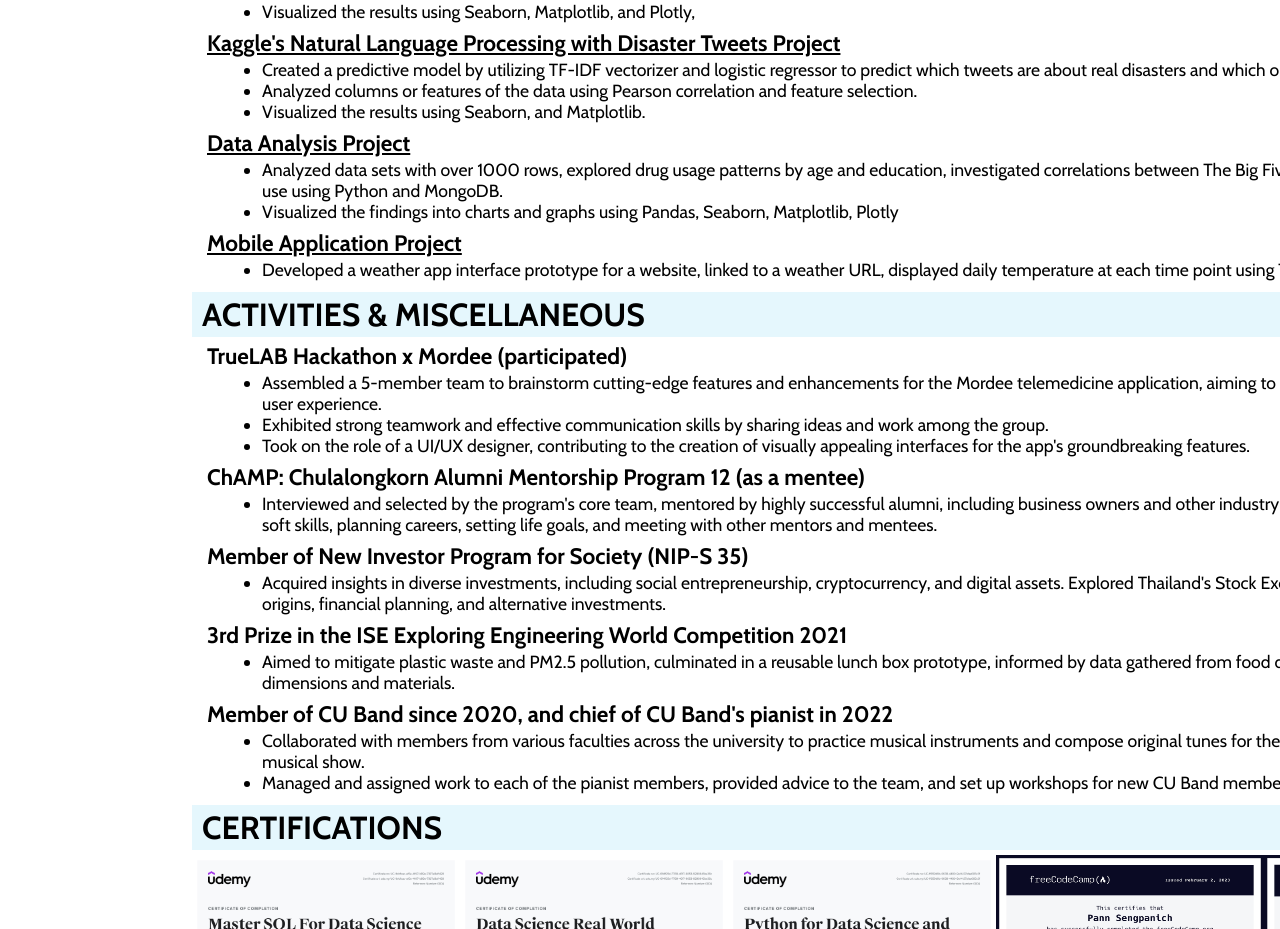
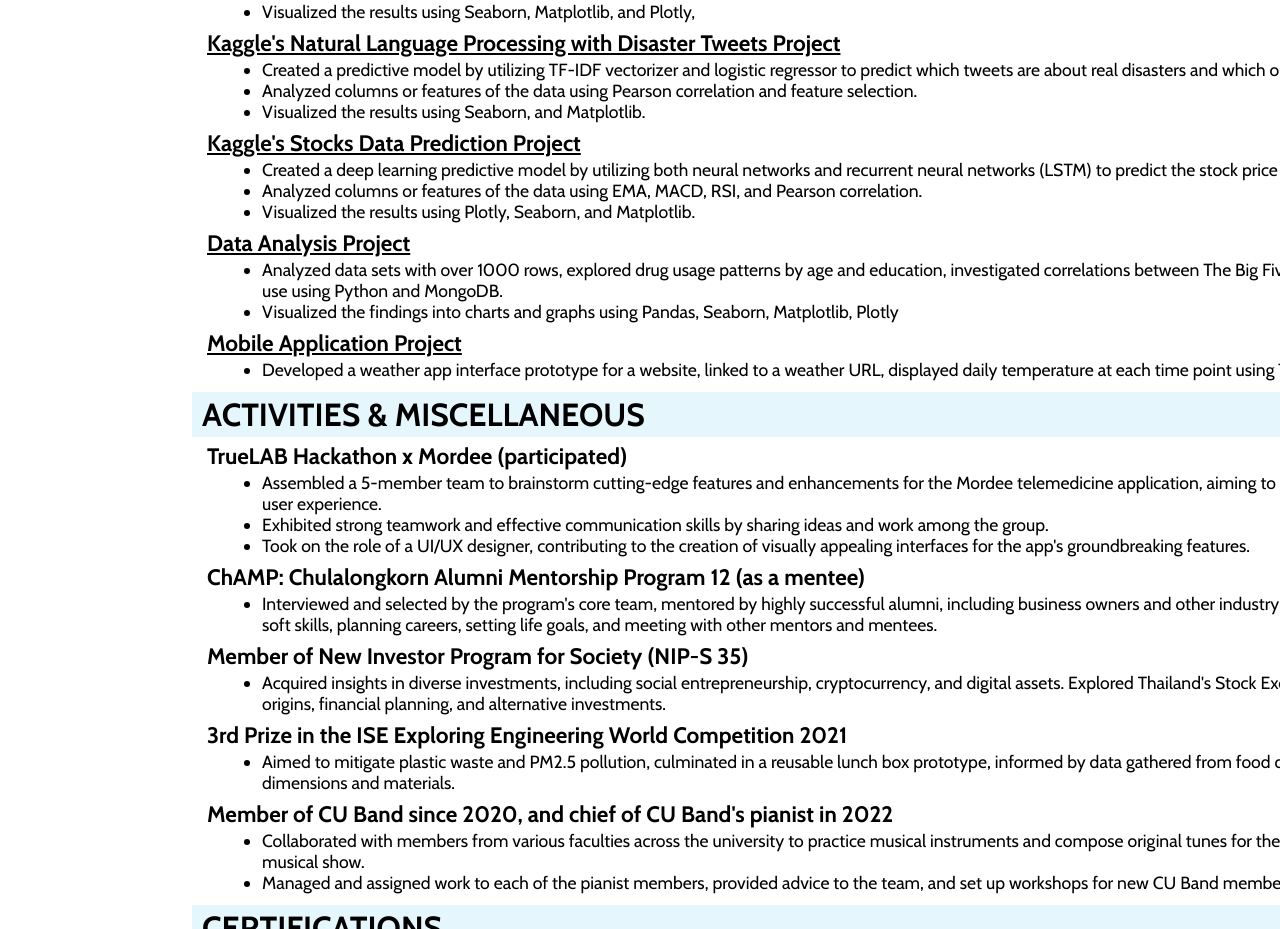
Before and after one commit to PannSengpanich/cv-application, a React (Create React App) app: page / in a window 1280 px wide. Shown: the part 802-1731 px from the top of the page. Built offline with nearby package versions, Linux system fonts and the light colour scheme.

Commit message:
Update data.js

```diff
--- a/src/data.js
+++ b/src/data.js
@@ -91,6 +91,16 @@ export const ProjData = [
     date: "Jan 2024",
   },
   {
+    head: "Kaggle's Stocks Data Prediction Project ",
+    details: [
+      "Created a deep learning predictive model by utilizing both neural networks and recurrent neural networks (LSTM) to predict the stock price with an RMSE < 7.",
+      "Analyzed columns or features of the data using EMA, MACD, RSI, and Pearson correlation.",
+      "Visualized the results using Plotly, Seaborn, and Matplotlib.",
+    ],
+    url: "https://colab.research.google.com/drive/1pYmnTwF9VLCE29P57JlTQup9JD_9TPzP",
+    date: "Jan 2024",
+  },
+  {
     head: "Data Analysis Project",
     details: [
       "Analyzed data sets with over 1000 rows, explored drug usage patterns by age and education, investigated correlations between The Big Five personality traits and drug use using Python and MongoDB. ",
```
